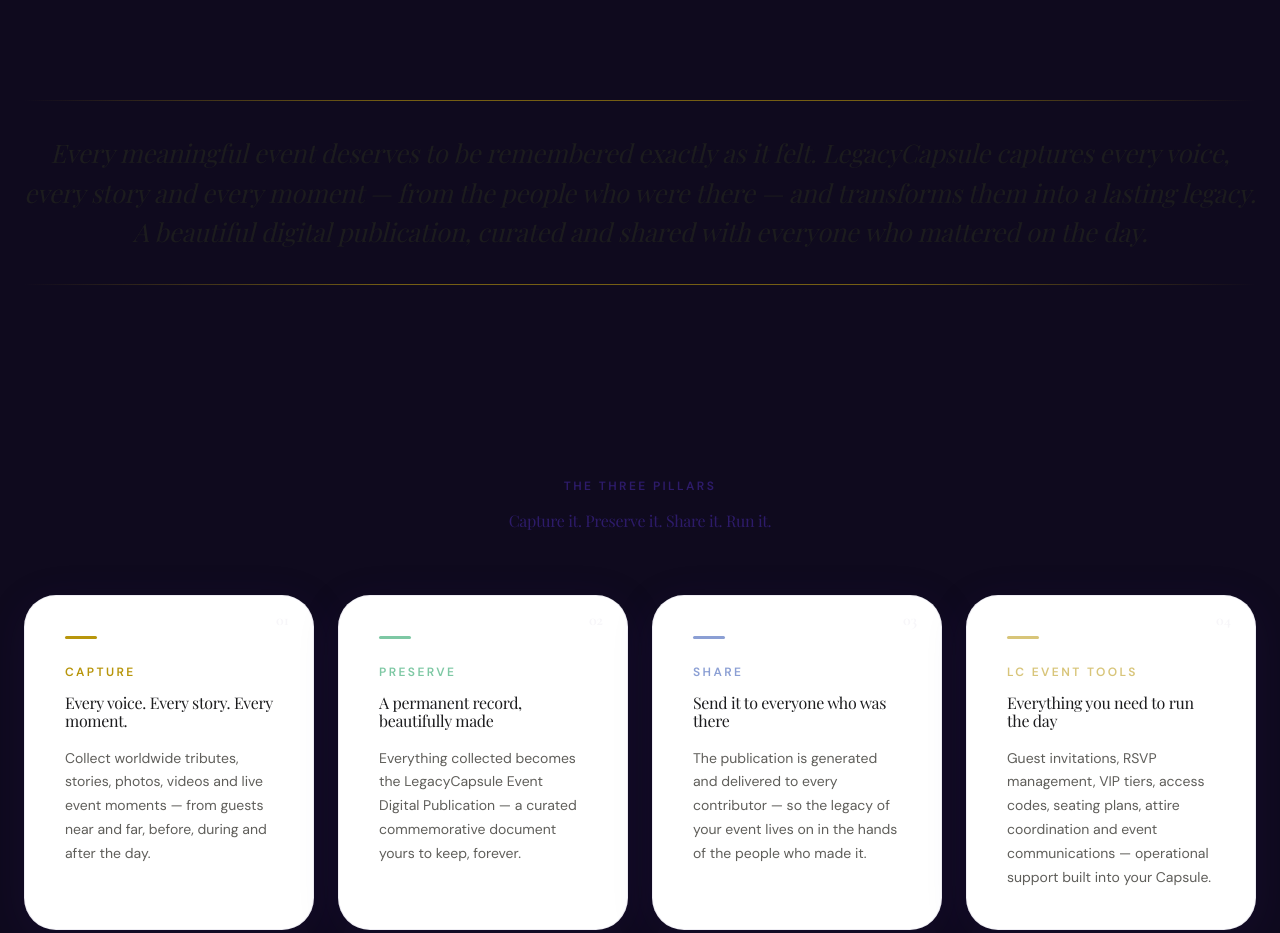
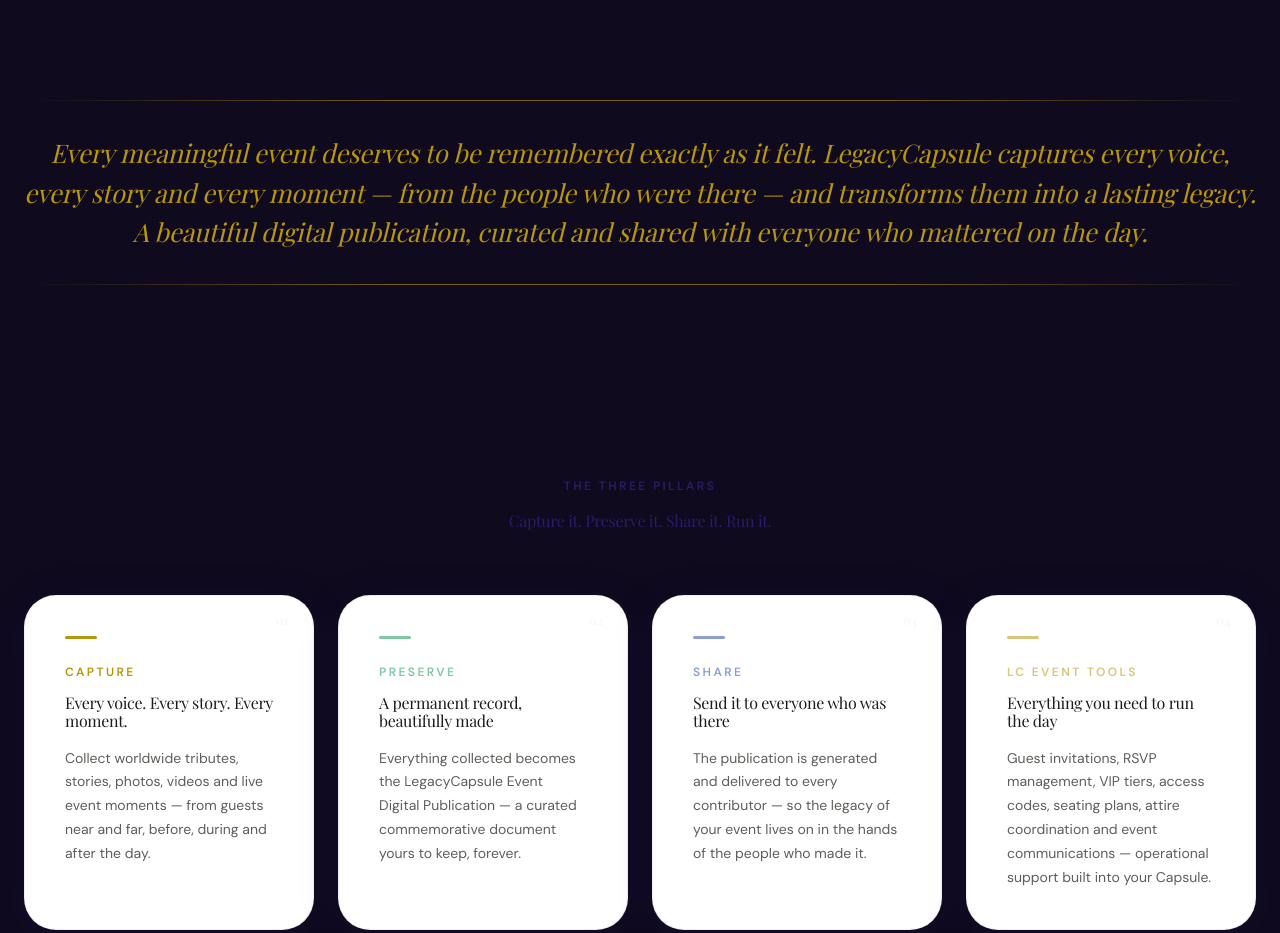
Before and after one commit to okajibulu/legacycapsule, a Next.js app: page / in a window 1280 px wide. Shown: the part 820-1753 px from the top of the page. Built offline with nearby package versions, Linux system fonts and the light colour scheme; no server answers; a web font is replaced by a local one.

Commit message:
AI29v2.12.66 — homepage Section 2 text: charcoal → gold for contrast on dark bg

```diff
--- a/app/page.tsx
+++ b/app/page.tsx
@@ -585,7 +585,7 @@ textShadow: '0 0 40px rgba(184,150,12,0.35), 0 2px 12px rgba(0,0,0,0.9)',
             fontSize:     "clamp(var(--text-xl), 2.0vw, var(--text-3xl))",
             fontWeight:   300,
             fontStyle:    "italic",
-            color:        "var(--lc-charcoal)",
+            color:        "var(--lc-gold)",
             lineHeight:   1.55,
             letterSpacing: "-0.01em",
           }}>
```
